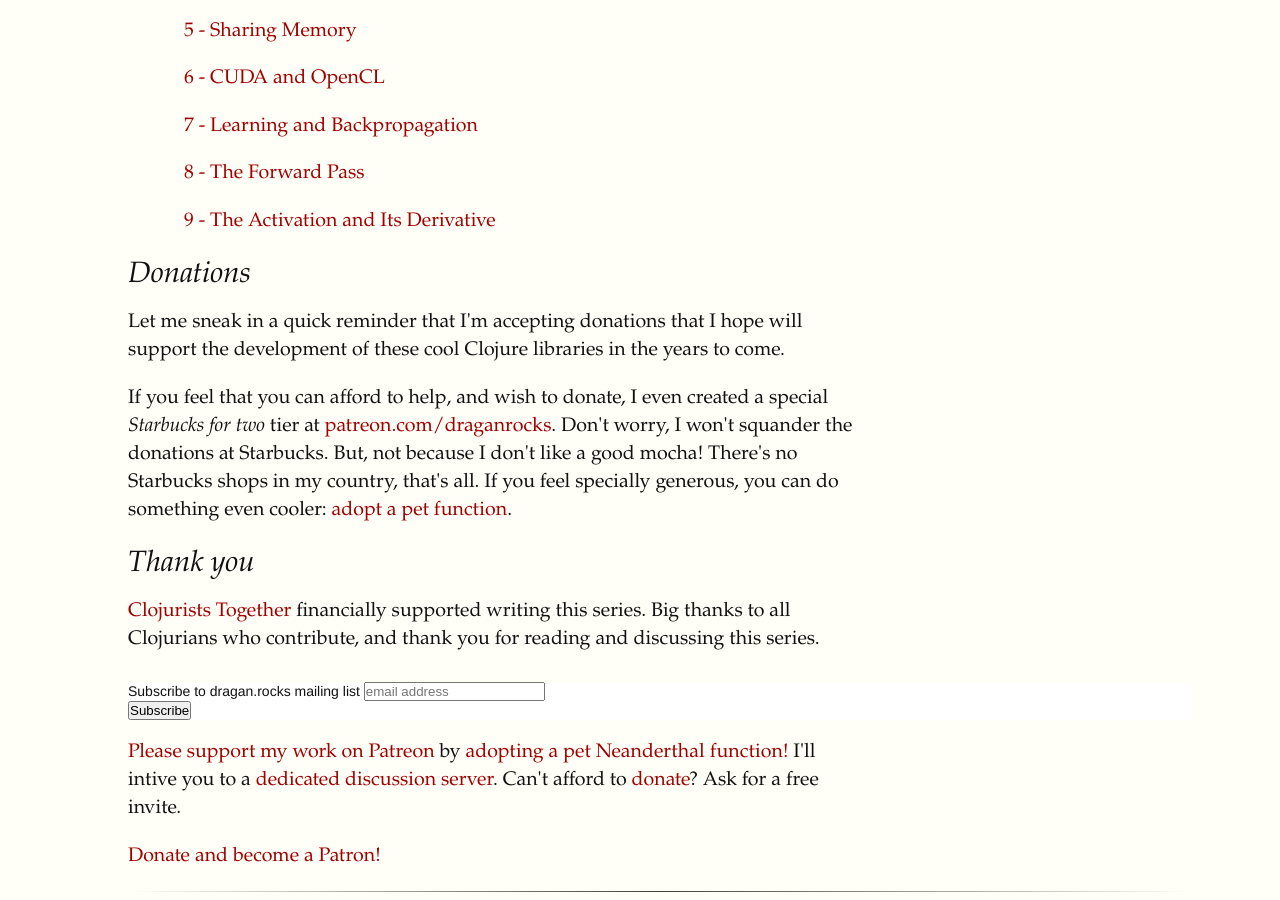
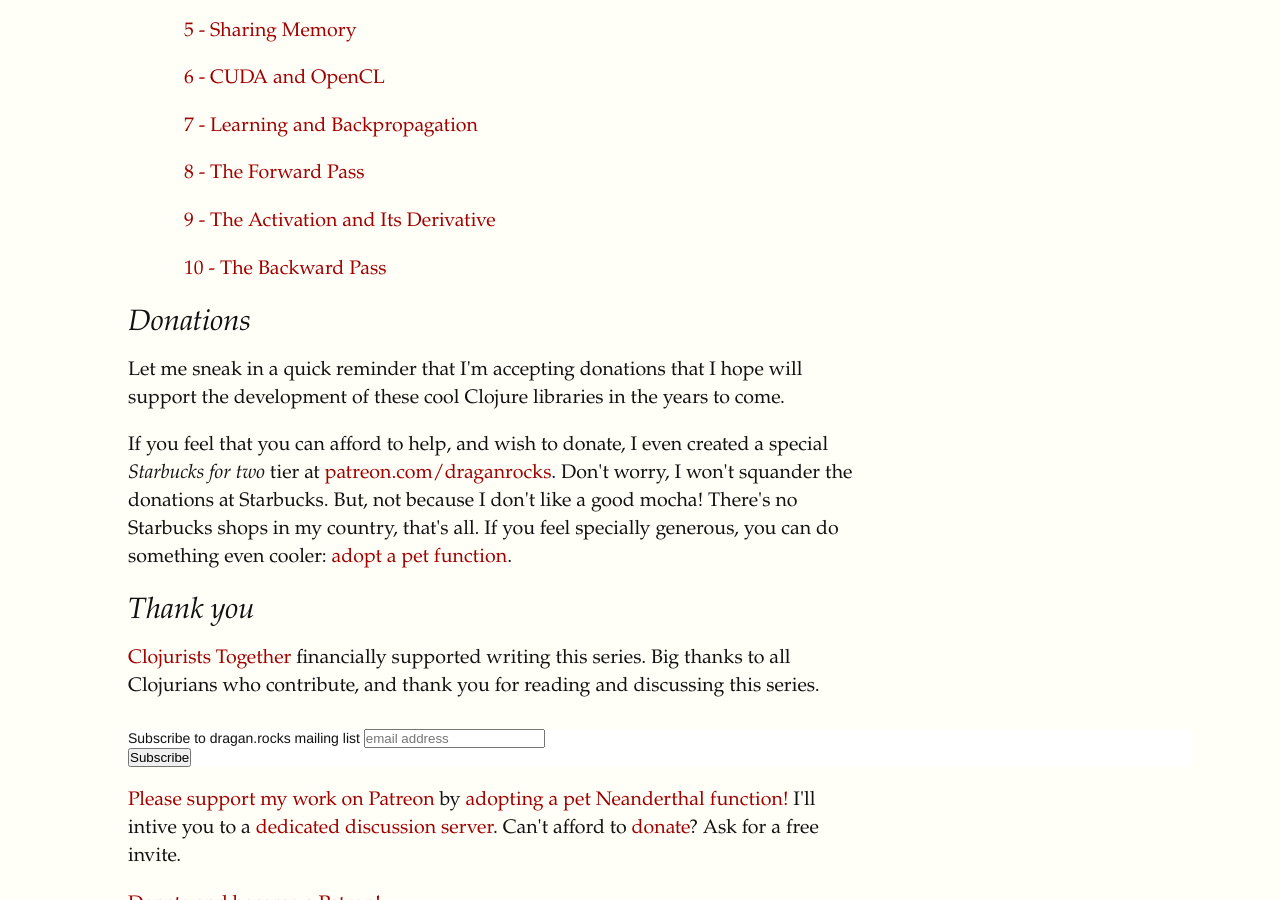
Before and after one commit to blueberry/blueberry.github.io, a Jekyll site: the page built from _posts/2019-02-01-Deep-Learning-in-Clojure-From-Scratch-to-GPU-0-Why-Bother.html, in a window 1280 px wide and 900 px high, scrolled down 3039 px. Built offline with Jekyll 4.4.1, drawn with Linux system fonts in a browser that asks for light colours; comment, search, counter and statistics services are not loaded.

Commit message:
Update ToC.

```diff
--- a/_posts/2019-02-01-Deep-Learning-in-Clojure-From-Scratch-to-GPU-0-Why-Bother.html
+++ b/_posts/2019-02-01-Deep-Learning-in-Clojure-From-Scratch-to-GPU-0-Why-Bother.html
@@ -149,6 +149,7 @@ This ToC will be updated with links to the new articles.
 <li><a href="./Deep-Learning-in-Clojure-From-Scratch-to-GPU-7-Learning-and-Backpropagation">7 - Learning and Backpropagation</a></li>
 <li><a href="./Deep-Learning-in-Clojure-From-Scratch-to-GPU-8-The-Forward-Pass-CPU-GPU-CUDA-OpenCL-Nvidia-AMD-Intel">8 - The Forward Pass</a></li>
 <li><a href="./Deep-Learning-in-Clojure-From-Scratch-to-GPU-9-The-Activation-and-its-Derivative">9 - The Activation and Its Derivative</a></li>
+<li><a href="./Deep-Learning-in-Clojure-From-Scratch-to-GPU-10-The-Backward-Pass-CDU-GPU-CUDA-OpenCL-Nvidia-AMD-Intel">10 - The Backward Pass</a></li>
 </ul>
 </div>
 </div>
```
